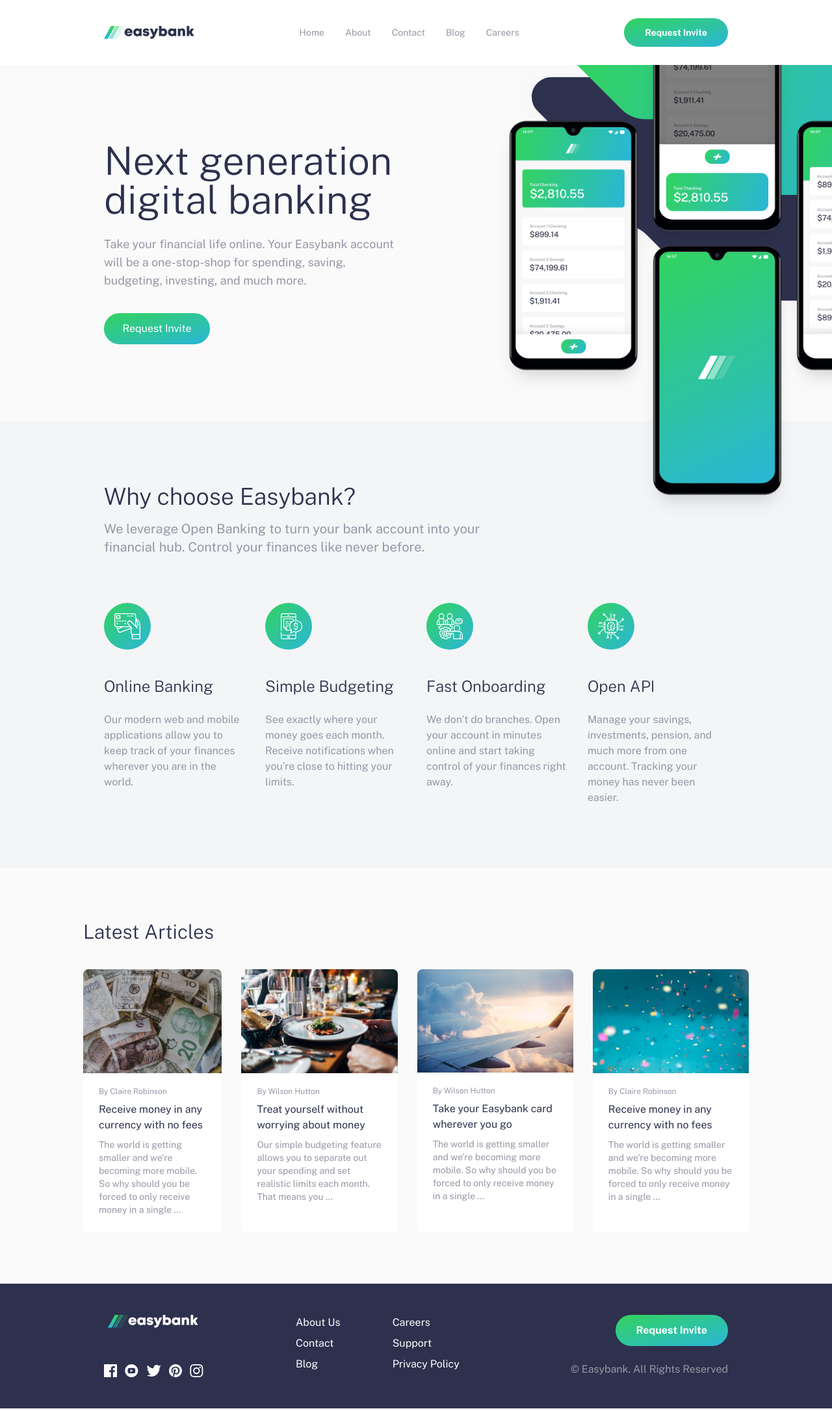
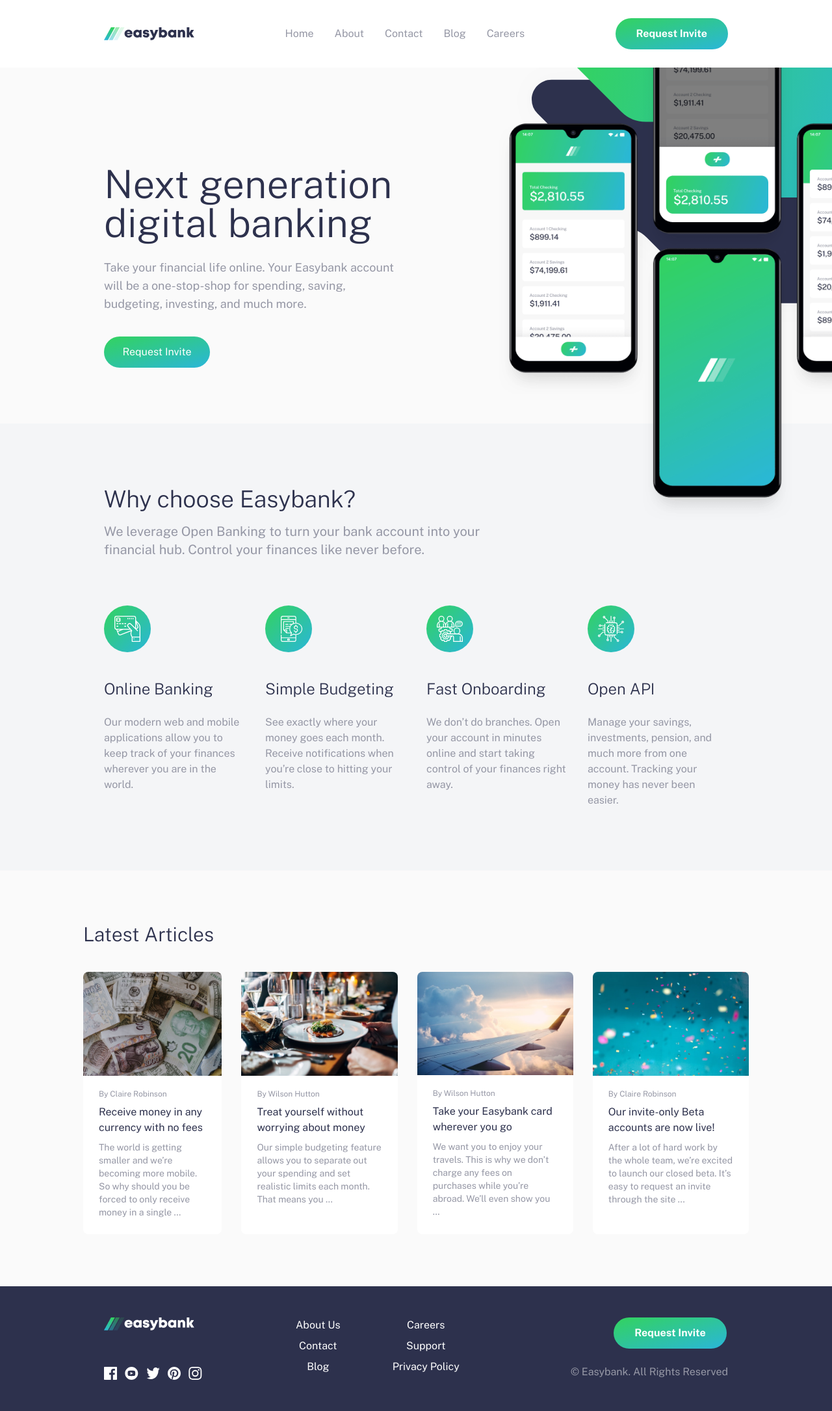
Before and after one commit to Georginio-prod/Easybank-landing-page, a Vue app: page / in a window 1280 px wide. Shown: the whole page at 65% size. Built offline with nearby package versions, Linux system fonts and the light colour scheme.

Commit message:
merge responsive mode

```diff
--- a/src/components/ft.vue
+++ b/src/components/ft.vue
@@ -1,34 +1,38 @@
 <template>
     <div class="w-full bg-col text-white">
-        <div class="px-40 flex py-12">
-            <div class="flex flex-col gap-14 pr-36">
-                <img src="/public/Group 9.png" alt="" class="mx-auto">
+      <div class="flex flex-col lg:flex-row lg:px-40 py-12 lg:py-12 gap-12 lg:gap-0">
+
+        <div class="flex flex-col items-center lg:items-start gap-14 lg:pr-36">
+          <img src="/public/Group 9.png" alt="Logo" class="mx-auto lg:mx-0">
           <div class="flex gap-3">
-                    <img src="/public/icon-facebook.svg" alt="">
-                    <img src="/public/icon-youtube.svg" alt="">
-                    <img src="/public/icon-twitter.svg" alt="">
-                    <img src="/public/icon-pinterest.svg" alt="">
-                    <img src="/public/icon-instagram.svg" alt="">
+            <img src="/public/icon-facebook.svg" alt="Facebook">
+            <img src="/public/icon-youtube.svg" alt="YouTube">
+            <img src="/public/icon-twitter.svg" alt="Twitter">
+            <img src="/public/icon-pinterest.svg" alt="Pinterest">
+            <img src="/public/icon-instagram.svg" alt="Instagram">
           </div>
         </div>
 
-            <div class="flex flex-col items-start pr-20 gap-2">
+        <!-- Sections de liens -->
+        <div class="flex flex-col lg:flex-row justify-between lg:justify-start lg:space-x-20 text-center lg:text-left">
+          <div class="flex flex-col gap-2">
             <button>About Us</button>
             <button>Contact</button>
             <button>Blog</button>
           </div>
-
-            <div class="flex items-start flex-col gap-2">
+          <div class="flex flex-col gap-2 mt-4 lg:mt-0">
             <button>Careers</button>
             <button>Support</button>
             <button>Privacy Policy</button>
           </div>
+        </div>
 
-            <div class="ml-auto text-right ">
-                <button class="text-white mb-6 bg-gradient-to-br from-lin to-lin2 px-8 py-3 rounded-full font-bold">
+        <!-- Section bouton et copyright -->
+        <div class="flex flex-col items-center lg:ml-auto text-center lg:text-right mt-6 lg:mt-0">
+          <button class="text-white bg-gradient-to-br from-lin to-lin2 px-8 py-3 rounded-full font-bold lg:ml-16">
             Request Invite
           </button>
-                <p class="opacity-50">© Easybank. All Rights Reserved</p>
+          <p class="opacity-50 mt-4 lg:mt-6">© Easybank. All Rights Reserved</p>
         </div>
       </div>
     </div>
--- a/src/components/navbar.vue
+++ b/src/components/navbar.vue
@@ -1,21 +1,68 @@
-<!-- Navbar -->
 <template>
-    <div class="w-full h-auto flex py-7 px-40 bg-white">
-        <div class="w-full flex justify-between items-center text-sm">
+    <div class="w-full h-auto flex py-7 px-6 lg:px-40 bg-white relative">
+      <!-- Logo -->
+      <div class="flex justify-between items-center w-full">
         <img src="/public/logo.svg" alt="logo">
-            <div class="flex gap-8 justify-center items-center text-cl">
+
+        <!-- Menu pour les écrans lg et plus -->
+        <div class="hidden lg:flex gap-8 justify-center items-center text-cl">
           <button>Home</button>
           <button>About</button>
           <button>Contact</button>
           <button>Blog</button>
           <button>Careers</button>
         </div>
-            <div>
-                <button class="
-                text-white bg-gradient-to-br from-lin to-lin2 px-8 py-3 rounded-full font-bold">
+
+        <!-- Bouton de demande d'invitation -->
+        <div class="hidden lg:block">
+          <button class="text-white bg-gradient-to-br from-lin to-lin2 px-8 py-3 rounded-full font-bold">
             Request Invite
           </button>
         </div>
+
+        <!-- Bouton de menu pour les petits écrans -->
+        <div class="lg:hidden">
+          <button @click="toggleMenu">
+            <img v-if="!menuOpen" src="/public/icon-hamburger.svg" alt="menu" class="w-6 h-6">
+            <img v-if="menuOpen" src="/public/icon-close.svg" alt="close" class="w-6 h-6">
+          </button>
+        </div>
+      </div>
+
+      <!-- Menu latéral pour petits écrans -->
+      <div
+        v-if="menuOpen"
+        class="fixed inset-0 bg-white flex flex-col z-50 p-4 transition-transform transform"
+        :class="menuOpen ? 'translate-x-0' : '-translate-x-full'"
+      >
+        <button @click="toggleMenu" class="absolute top-4 right-4">
+          <img src="/public/icon-close.svg" alt="close" class="w-6 h-6">
+        </button>
+        <nav class="flex flex-col gap-8 text-center text-cl">
+          <button @click="toggleMenu">Home</button>
+          <button @click="toggleMenu">About</button>
+          <button @click="toggleMenu">Contact</button>
+          <button @click="toggleMenu">Blog</button>
+          <button @click="toggleMenu">Careers</button>
+          <!-- <button class="text-white bg-gradient-to-br from-lin to-lin2 px-8 py-3 rounded-full font-bold">
+            Request Invite
+          </button> -->
+        </nav>
       </div>
     </div>
   </template>
+
+  <script>
+  export default {
+    data() {
+      return {
+        menuOpen: false,
+      };
+    },
+    methods: {
+      toggleMenu() {
+        this.menuOpen = !this.menuOpen;
+      },
+    },
+  };
+  </script>
--- a/src/components/page.vue
+++ b/src/components/page.vue
@@ -1,174 +1,152 @@
 <template>
-    <div class="h-auto flex justify-center items-center bg-bgc">
-        <div class="flex pl-40">
-            <div class="flex flex-col w-[447px]">
-                <p class="font-light text-6xl text-col pb-6">
+    <div class="h-auto flex flex-col-reverse lg:flex-row justify-center items-center bg-bgc">
+        <!-- Section de texte -->
+        <div class="flex justify-center lg:justify-start lg:pl-40 mb-8 lg:mb-0">
+            <div class="flex flex-col w-[90%] lg:w-[447px] text-center lg:text-left">
+                <p class="font-light text-3xl lg:text-6xl text-col pb-6 pt-16">
                     Next generation digital banking
                 </p>
-
-                <h3 class="text-lg text-cl pb-9">
+                <h3 class="text-base lg:text-lg text-cl pb-9">
                     Take your financial life online. Your Easybank account will be a one-stop-shop
                     for spending, saving, budgeting, investing, and much more.
                 </h3>
-
-                <button class="cursor-pointer text-white max-w-[163px] py-3 text-sx bg-gradient-to-br from-lin to-lin2 rounded-full">
+                <button
+                    class="cursor-pointer text-white max-w-[163px] py-3 px-4 text-sx bg-gradient-to-br from-lin to-lin2 rounded-full mx-auto lg:mx-0">
                     Request Invite
                 </button>
-
             </div>
         </div>
 
-        <div class="relative z-10  ">
+        <!-- Section d'image -->
+        <div class="relative z-10 w-full lg:w-auto mb-8 lg:mb-0">
             <div class="overflow-hidden">
-                <img src="/public/bg-intro-desktop.svg" alt="bac" class="transform -translate-y-36 translate-x-40 ">
-
+                <img src="/public/bg-intro-desktop.svg" alt="background"
+                    class="transform -translate-y-24 lg:-translate-y-36 lg:translate-x-40">
             </div>
-            <div class="absolute top-0 left-0 transform  z- overflow-hidden">
-                <img src="/public/image-mockups.png" alt="mockups" class="transform -translate-y-32 translate-x-40">
+            <div class="absolute top-0 left-0 transform overflow-hidden">
+                <img src="/public/image-mockups.png" alt="mockups"
+                    class="transform -translate-y-10 lg:-translate-y-32 lg:translate-x-40">
             </div>
         </div>
-
-
     </div>
 
-    <div class="w-full bg-gris2 py-[96px] px-40 ">
-        <div class="flex flex-col ">
-            <div class="flex flex-col w-[635px]">
-                <p class="text-col font-light text-4xl pb-4">
+    <!-- Section "Why choose Easybank?" -->
+    <div class="w-full bg-gris2 py-16 px-8 lg:py-[96px] lg:px-40">
+        <div class="flex flex-col items-center lg:items-start">
+            <div class="flex flex-col w-full lg:w-[635px] text-center lg:text-left">
+                <p class="text-col font-light text-3xl lg:text-4xl pb-4">
                     Why choose Easybank?
                 </p>
-
-                <h3 class="text-xl text-cl">
+                <h3 class="text-base lg:text-xl text-cl">
                     We leverage Open Banking to turn your bank account into your financial hub. Control
                     your finances like never before.
                 </h3>
             </div>
 
-            <div class="flex gap-8 pt-[72px]">
-                <div class="flex-1">
+            <div class="flex flex-col lg:flex-row gap-8 pt-12 lg:pt-[72px] w-full">
+                <!-- Card 1 -->
+                <div class="flex-1 flex flex-col items-center text-center lg:items-start lg:text-left">
                     <img src="/public/icon-online.svg" alt="" class="pb-10">
                     <p class="pb-6 text-col font-light text-2xl">
                         Online Banking
                     </p>
                     <h3 class="text-cl text-base">
-                        Our modern web and mobile applications allow you to keep track of your finances
-                        wherever you are in the world.
+                        Our modern web and mobile applications allow you to keep track of your finances wherever you are
+                        in the world.
                     </h3>
                 </div>
 
-                <div class="flex-1">
+                <!-- Card 2 -->
+                <div class="flex-1 flex flex-col items-center text-center lg:items-start lg:text-left">
                     <img src="/public/icon-budgeting.svg" alt="" class="pb-10">
                     <p class="pb-6 text-col font-light text-2xl">
                         Simple Budgeting
                     </p>
                     <h3 class="text-cl text-base">
-                        See exactly where your money goes each month. Receive notifications when you’re
-                        close to hitting your limits.
+                        See exactly where your money goes each month. Receive notifications when you’re close to hitting
+                        your limits.
                     </h3>
                 </div>
 
-                <div class="flex-1">
+                <!-- Card 3 -->
+                <div class="flex-1 flex flex-col items-center text-center lg:items-start lg:text-left">
                     <img src="/public/icon-onboarding.svg" alt="" class="pb-10">
                     <p class="pb-6 text-col font-light text-2xl">
                         Fast Onboarding
                     </p>
                     <h3 class="text-cl text-base">
-                        We don’t do branches. Open your account in minutes online and start taking control
-                        of your finances right away.
+                        We don’t do branches. Open your account in minutes online and start taking control of your
+                        finances right away.
                     </h3>
                 </div>
 
-                <div class="flex-1">
-                    <img src="/public/icon-api.svg" alt=""class="pb-10">
+                <!-- Card 4 -->
+                <div class="flex-1 flex flex-col items-center text-center lg:items-start lg:text-left">
+                    <img src="/public/icon-api.svg" alt="" class="pb-10">
                     <p class="pb-6 text-col font-light text-2xl">
                         Open API
                     </p>
                     <h3 class="text-cl text-base">
-                        Manage your savings, investments, pension, and much more from one account. Tracking
-                        your money has never been easier.
+                        Manage your savings, investments, pension, and much more from one account. Tracking your money
+                        has never been easier.
                     </h3>
                 </div>
-
-
             </div>
         </div>
     </div>
 
-    <div class="flex flex-col px-32 py-20 bg-bgc">
-        <p class="text-col font-light text-3xl pb-10">
+    <!-- Section "Latest Articles" -->
+    <div class="flex flex-col px-8 lg:px-32 py-16 lg:py-20 bg-bgc">
+        <p class="text-col font-light text-2xl lg:text-3xl pb-10 text-center lg:text-left">
             Latest Articles
         </p>
-        <div class="flex gap-[30px]">
-            <div class="flex flex-col w-64 bg-white rounded-md">
+        <div class="flex flex-col lg:flex-row gap-8 lg:gap-[30px]">
+            <div class="flex flex-col w-full lg:w-64 bg-white rounded-lg">
                 <img src="/public/image-currency.jpg" alt="money" class="overflow-hidden rounded-t-lg">
-                <div class=" px-6 pb-6">
-                    <p class="text-xs text-cl pt-5">
-                        By Claire Robinson
-                    </p>
-
-                    <h2 class="text-col text-base py-2">
-                        Receive money in any currency with no fees
-                    </h2>
-                    <h3 class="text-sm text-cl">
-                        The world is getting smaller and we’re becoming more mobile. So why should you be
-                        forced to only receive money in a single …
-                    </h3>
+                <div class="px-6 pb-6">
+                    <p class="text-xs text-cl pt-5">By Claire Robinson</p>
+                    <h2 class="text-col text-base py-2">Receive money in any currency with no fees</h2>
+                    <h3 class="text-sm text-cl">The world is getting smaller and we’re becoming more mobile. So why
+                        should you be forced to only receive money in a single …</h3>
                 </div>
             </div>
 
-            <div class="flex flex-col w-72 bg-white rounded-md">
+            <!-- second card  -->
+
+            <div class="flex flex-col w-full lg:w-72 bg-white rounded-lg">
                 <img src="/public/image-restaurant.jpg" alt="money" class="overflow-hidden rounded-t-lg">
-                <div class="px-6">
-                    <p class="text-xs text-cl pt-5">
-                        By Wilson Hutton
-                    </p>
-
-                    <h2 class="text-col text-base py-2">
-                        Treat yourself without worrying about money
-                    </h2>
-                    <h3 class="text-sm text-cl">
-                        Our simple budgeting feature allows you to separate out your spending and set
-                        realistic limits each month. That means you …
-                    </h3>
+                <div class="px-6 pb-6">
+                    <p class="text-xs text-cl pt-5">By Wilson Hutton</p>
+                    <h2 class="text-col text-base py-2"> Treat yourself without worrying about money</h2>
+                    <h3 class="text-sm text-cl"> Our simple budgeting feature allows you to separate out your spending and set
+                        realistic limits each month. That means you …</h3>
                 </div>
             </div>
 
-            <div class="flex flex-col w-72 bg-white rounded-md">
+             <!-- three card  -->
+
+             <div class="flex flex-col w-full lg:w-72 bg-white rounded-lg">
                 <img src="/public/image-plane.jpg" alt="money" class="overflow-hidden rounded-t-lg">
-                <div class="px-6">
-                    <p class="text-xs text-cl pt-5">
-                        By Wilson Hutton
-                    </p>
-
-                    <h2 class="text-col text-base py-2">
-                        Take your Easybank card wherever you go
-                    </h2>
-                    <h3 class="text-sm text-cl">
-                        The world is getting smaller and we’re becoming more mobile. So why should you be
-                        forced to only receive money in a single …
-                    </h3>
+                <div class="px-6 pb-6">
+                    <p class="text-xs text-cl pt-5">By Wilson Hutton</p>
+                    <h2 class="text-col text-base py-2">Take your Easybank card wherever you go</h2>
+                    <h3 class="text-sm text-cl">We want you to enjoy your travels. This is why we don’t charge any fees on purchases
+                        while you’re abroad. We’ll even show you …</h3>
                 </div>
             </div>
 
-            <div class="flex flex-col w-72 bg-white rounded-md">
+             <!-- four card  -->
+
+             <div class="flex flex-col w-full lg:w-72 bg-white rounded-lg">
                 <img src="/public/image-confetti.jpg" alt="money" class="overflow-hidden rounded-t-lg">
-                <div class="px-6">
-                    <p class="text-xs text-cl pt-5">
-                        By Claire Robinson
-                    </p>
-
-                    <h2 class="text-col text-base py-2">
-                        Receive money in any currency with no fees
-                    </h2>
-                    <h3 class="text-sm text-cl">
-                        The world is getting smaller and we’re becoming more mobile. So why should you be
-                        forced to only receive money in a single …
-                    </h3>
+                <div class="px-6 pb-6">
+                    <p class="text-xs text-cl pt-5">By Claire Robinson</p>
+                    <h2 class="text-col text-base py-2">Our invite-only Beta accounts are now live!</h2>
+                    <h3 class="text-sm text-cl"> After a lot of hard work by the whole team, we’re excited to launch our closed beta.
+                        It’s easy to request an invite through the site ...</h3>
                 </div>
             </div>
         </div>
-
-
     </div>
 </template>
 
```
Lines whose indentation alone changed are shown as unchanged.
